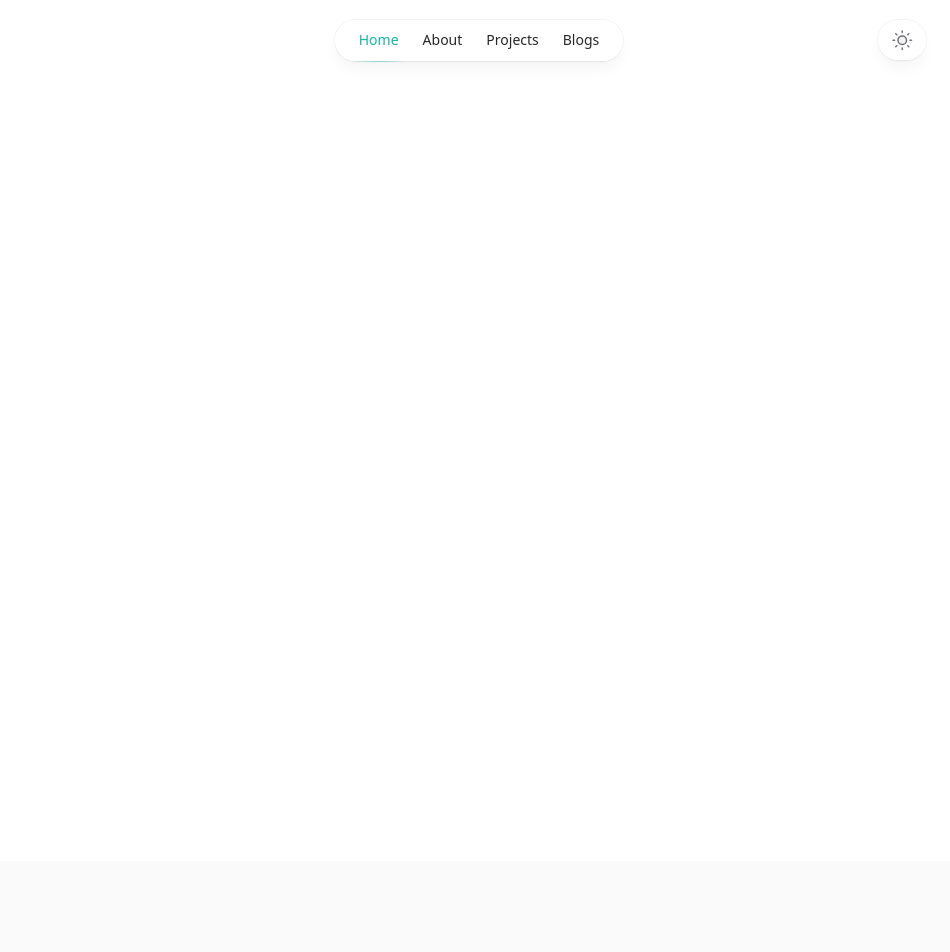
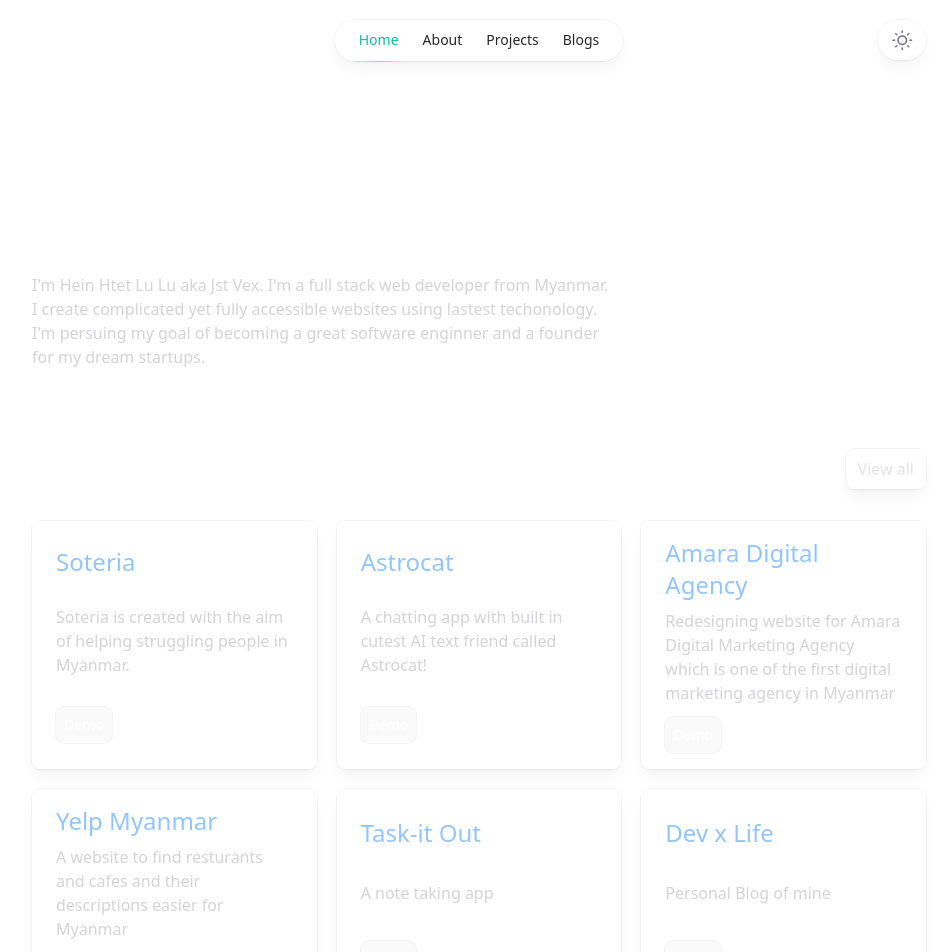
Before and after one commit to JstVex/heinhtetlulu.me, a Next.js app: page / in a window 1280 px wide. Shown: the top 952 px of the page, without its empty margins (161-1111 px from the left). Before the commit the page ends 861 px from the top, so only its background shows below. Built offline with nearby package versions, Linux system fonts and the light colour scheme.

Commit message:
Add intro and projects sections

```diff
--- a/app/page.js
+++ b/app/page.js
@@ -1,7 +1,90 @@
+'use client'
+
+import { useEffect, useState } from "react";
+import Link from "next/link";
+import ProjectSimple from "@/components/ProjectSImple";
+import LatestPosts from "@/components/LastestPosts";
+
+
+const projects = [
+  {
+    name: 'Soteria',
+    description: 'Soteria is created with the aim of helping struggling people in Myanmar.',
+    link: ''
+  },
+  {
+    name: 'Astrocat',
+    description: 'A chatting app with built in cutest AI text friend called Astrocat!',
+    link: ''
+  },
+  {
+    name: 'Amara Digital Agency',
+    description: 'Redesigning website for Amara Digital Marketing Agency which is one of the first digital marketing agency in Myanmar',
+    link: ''
+  },
+  {
+    name: 'Yelp Myanmar',
+    description: 'A website to find resturants and cafes and their descriptions easier for Myanmar',
+    link: ''
+  },
+  {
+    name: 'Task-it Out',
+    description: 'A note taking app',
+    link: ''
+  },
+  {
+    name: 'Dev x Life',
+    description: 'Personal Blog of mine',
+    link: ''
+  }
+]
+
 export default function Home() {
+  const [latestPosts, setLatestPosts] = useState([]);
+
   return (
-    <main className="flex items-center justify-center h-screen">
-      porfolio
+    <main className="h-full">
+      <section className="">
+        <div className="text-5xl font-bold w-full mt-12 mb-5 lg:w-[65%] ">
+          Web Developer, Student and about to be a startup Founder
+        </div>
+        <div className="text-md text-zinc-300 w-full lg:w-[65%]">
+          I&apos;m Hein Htet Lu Lu aka Jst Vex. I&apos;m a full stack web developer from Myanmar. I create complicated yet fully accessible websites using lastest techonology. I&apos;m persuing my goal of becoming a great software enginner and a founder for my dream startups.
+        </div>
+      </section>
+      <section className="">
+        <div className="flex items-center mt-20">
+          <div className="text-4xl font-bold">
+            Projects
+          </div>
+          <Link href='/projects' className="ml-auto">
+            <button className="py-2 px-3 text-zinc-200 rounded-lg bg-white/90 shadow-lg shadow-zinc-800/5 ring-1 ring-zinc-900/5 backdrop-blur transition dark:bg-zinc-800/90 dark:ring-white/10 dark:hover:ring-white/20">
+              View all
+            </button>
+          </Link>
+
+        </div>
+        <ul className="my-8 grid grid-cols-1 gap-x-5 gap-y-5 sm:grid-cols-2 lg:grid-cols-3">
+          {projects.map((project) => {
+            // return <ProjectSimple key={project.name} project={project} />
+            return (
+              <div key={project.name} className="w-full h-full rounded-lg bg-white/90 shadow-lg shadow-zinc-800/5 ring-1 ring-zinc-900/5 backdrop-blur transition dark:bg-zinc-800/30 dark:ring-white/10 dark:hover:ring-white/20">
+                <div className="flex h-full flex-col items-start justify-around px-6 py-4">
+                  <div className="text-blue-300 text-2xl ">
+                    {project.name}
+                  </div>
+                  <div className="text-md text-zinc-300 mt-2">
+                    {project.description}
+                  </div>
+                  <button className="text-sm mt-3 p-2 rounded-lg bg-zinc-50 ring-1 ring-zinc-900/5 backdrop-blur transition dark:bg-zinc-800/90 dark:ring-white/10 dark:hover:ring-white/200">
+                    Demo
+                  </button>
+                </div>
+              </div>
+            )
+          })}
+        </ul>
+      </section>
     </main>
   )
 }
```
